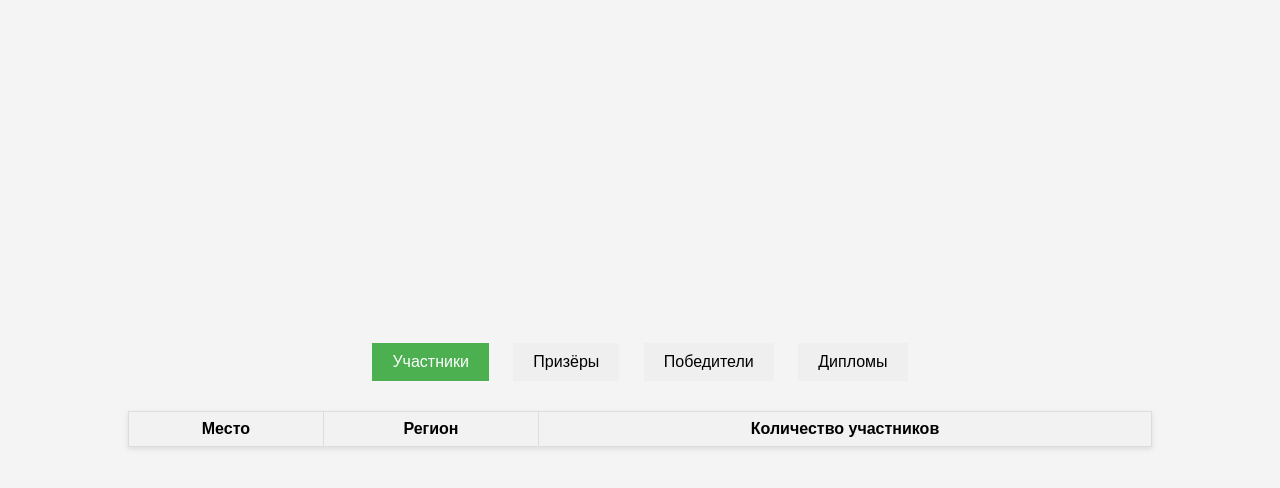
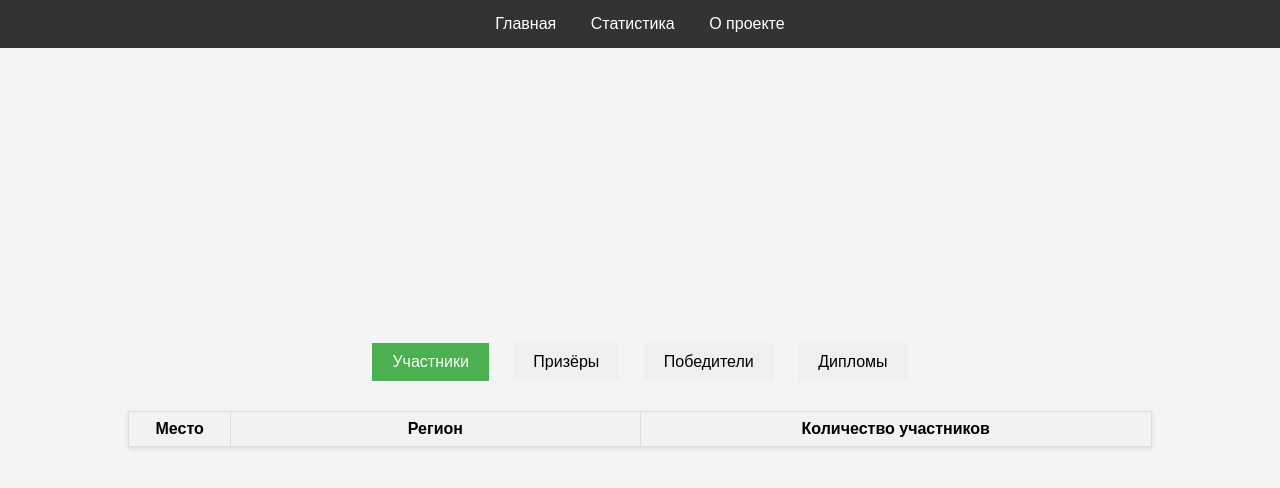
Before and after one commit to AnderPlay1/ahahahaton, a Flask app: page / in a window 1280 px wide. Shown: the top 488 px of the page. Run offline with Flask 3, Linux system fonts and the light colour scheme; lists and menus that the app fills with data are empty.

Commit message:
some things in stat

```diff
--- a/main.py
+++ b/main.py
@@ -8,15 +8,15 @@ def statistics_by_region():
 
 @app.route('/stat_by_school')
 def statistics_by_school():
-    return render_template('stat.html')
+    return render_template('stat.html', arr = {})
 
 @app.route('/results')
 def results():
-    return render_template('stat.html')
+    return render_template('stat.html', arr = {})
 
 @app.route('/dashboard/<int:id>')
 def dashboard(id):
-    return render_template('stat.html')
+    return render_template('stat.html', arr = {})
 
 
 if __name__ == "__main__":
--- a/templates/stat.html
+++ b/templates/stat.html
@@ -58,6 +58,11 @@
     </script>
 </head>
 <body>
+    <nav style="position: fixed; top: 0; width: 100%; background-color: #333; padding: 15px; text-align: center; z-index: 1000;">
+        <a href="/" style="color: white; text-decoration: none; margin: 0 15px;">Главная</a>
+        <a href="/stat_by_school" style="color: white; text-decoration: none; margin: 0 15px;">Статистика</a>
+        <a href="/about" style="color: white; text-decoration: none; margin: 0 15px;">О проекте</a>
+    </nav>
     <div>
         <button id="participants-button" class="toggle-button active-button" onclick="showTable('participants-table', 'participants-button')">Участники</button>
         <button id="prize-winners-button" class="toggle-button" onclick="showTable('prize-winners-table', 'prize-winners-button')">Призёры</button>
@@ -67,9 +72,9 @@
     <table id="participants-table" class="ranking-table">
         <thead>
             <tr>
-                <th>Место</th>
+                <th style="width: 10%;">Место</th>
                 <th>Регион</th>
-                <th>Количество участников</th>
+                <th style="width: 50%;">Количество участников</th>
             </tr>
         </thead>
         <tbody>
@@ -85,13 +90,13 @@
     <table id="prize-winners-table" class="ranking-table hidden">
         <thead>
             <tr>
-                <th>Место</th>
+                <th style="width: 10%;">Место</th>
                 <th>Регион</th>
-                <th>Количество призёров</th>
+                <th style="width: 50%;">Количество призёров</th>
             </tr>
         </thead>
         <tbody>
-            {% for prizer in arr.prizery %}
+            {% for prizer in arr.prizer %}
                 <tr>
                     <td>{{ prizer.place }}</td>
                     <td>{{ prizer.region }}</td>
@@ -103,9 +108,9 @@
     <table id="winners-table" class="ranking-table hidden">
         <thead>
             <tr>
-                <th>Место</th>
+                <th style="width: 10%;">Место</th>
                 <th>Регион</th>
-                <th>Количество победителей</th>
+                <th style="width: 50%;">Количество победителей</th>
             </tr>
         </thead>
         <tbody>
@@ -121,9 +126,9 @@
     <table id="diplomas-table" class="ranking-table hidden">
         <thead>
             <tr>
-                <th>Место</th>
+                <th style="width: 10%;">Место</th>
                 <th>Регион</th>
-                <th>Количество дипломов</th>
+                <th style="width: 50%;">Количество дипломов</th>
             </tr>
         </thead>
         <tbody>
```
Also changed, not shown: templates/stat_by_school.html (added).
